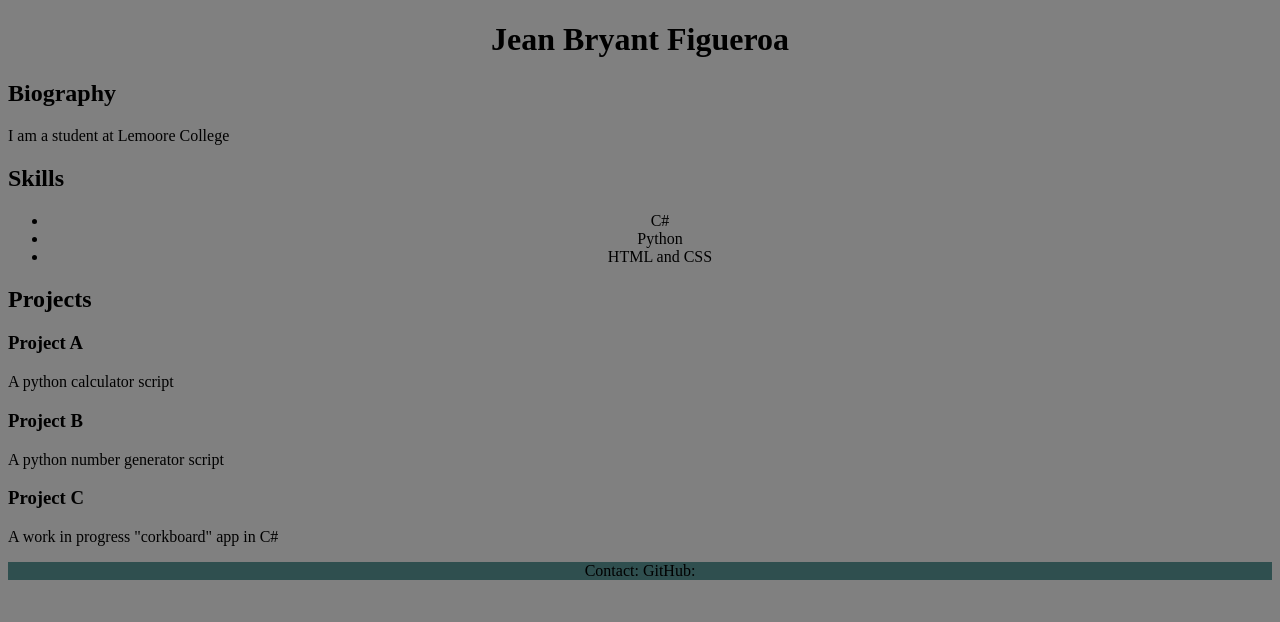
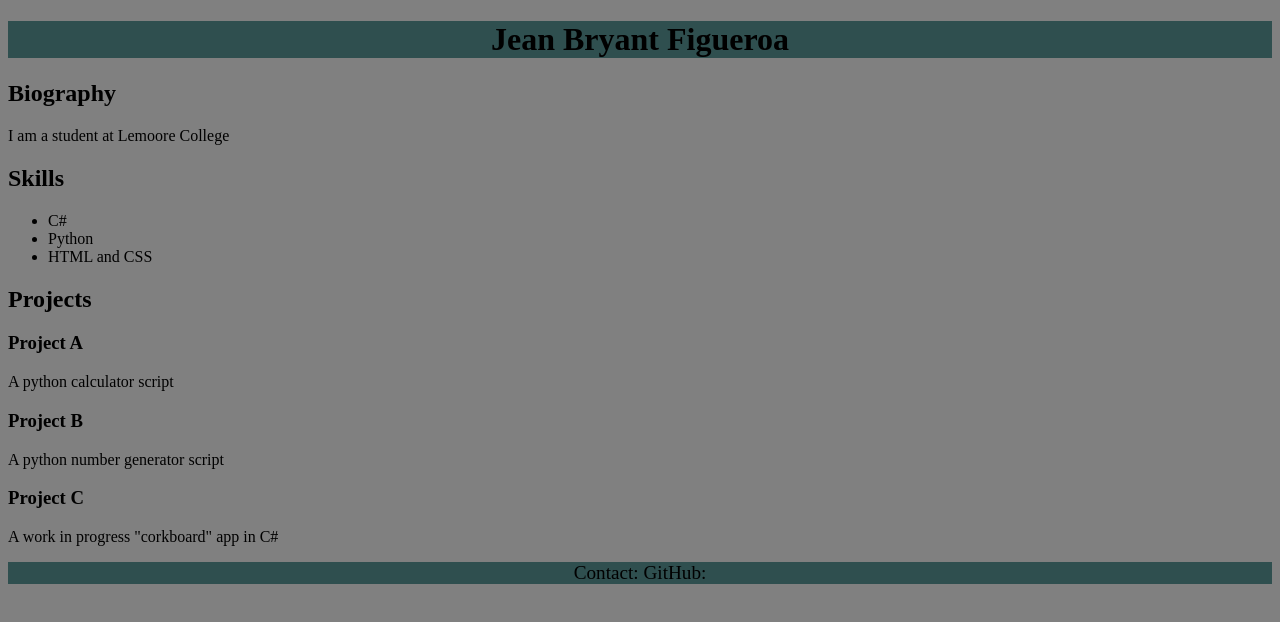
Before and after one commit to Hasturious/COMP001A.Assignment2, a plain HTML site: page index.html in a window 1280 px wide. Drawn offline with Linux system fonts and the light colour scheme.

Commit message:
Fixed issue with footer

```diff
--- a/index.html
+++ b/index.html
@@ -19,13 +19,13 @@
     <h2>Skills</h2>
 
     <!--The ul tag is an unordered list and the li tags are bits of the list themselves-->
-    <div>
+    <div1>
         <ul>
           <li>C#</li>
           <li>Python</li>
           <li>HTML and CSS</li>
         </ul>
-      </div>
+      </div1>
 
     <h2>Projects</h2>
     <h3>Project A</h3>
@@ -35,6 +35,6 @@
     <h3>Project C</h3>
     <p>A work in progress "corkboard" app in C#</p>
 
-    <div class="content"><p>Contact: GitHub:</p></div>
+    <div class="content"><p1>Contact: GitHub:</p1></div>
 </body>
 </html>
--- a/main.css
+++ b/main.css
@@ -1,4 +1,5 @@
 .content { background-color: darkslategrey;}
 body{background-color: grey;}
-h1{text-align: center;border-bottom: 3px darkslategrey;}
-div{text-align: center;border-bottom:}
+h1{text-align: center;background-color: darkslategrey;}
+div{text-align: center;}
+p1{background-color: darkslategrey;font-size: larger;}
```
